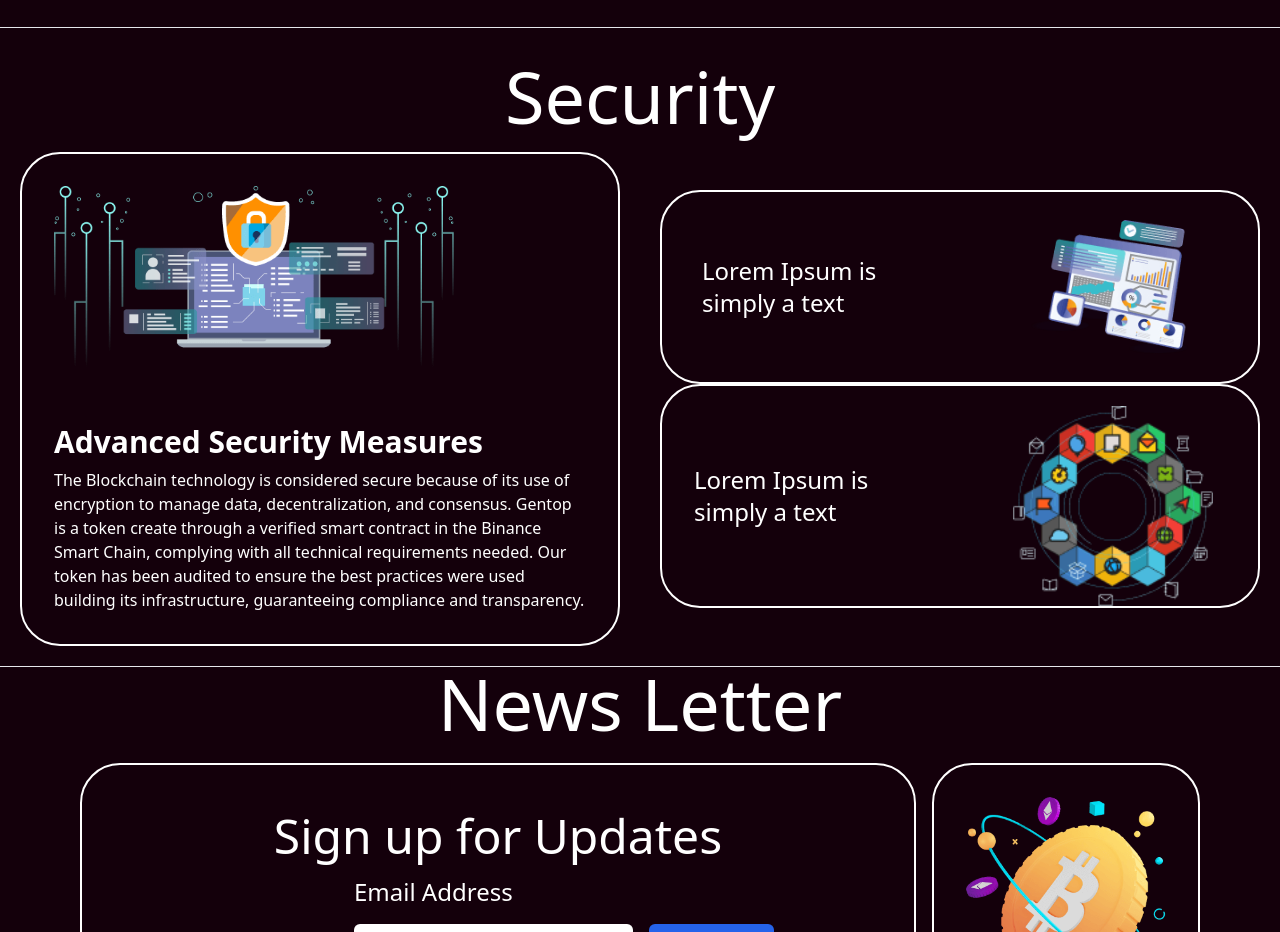
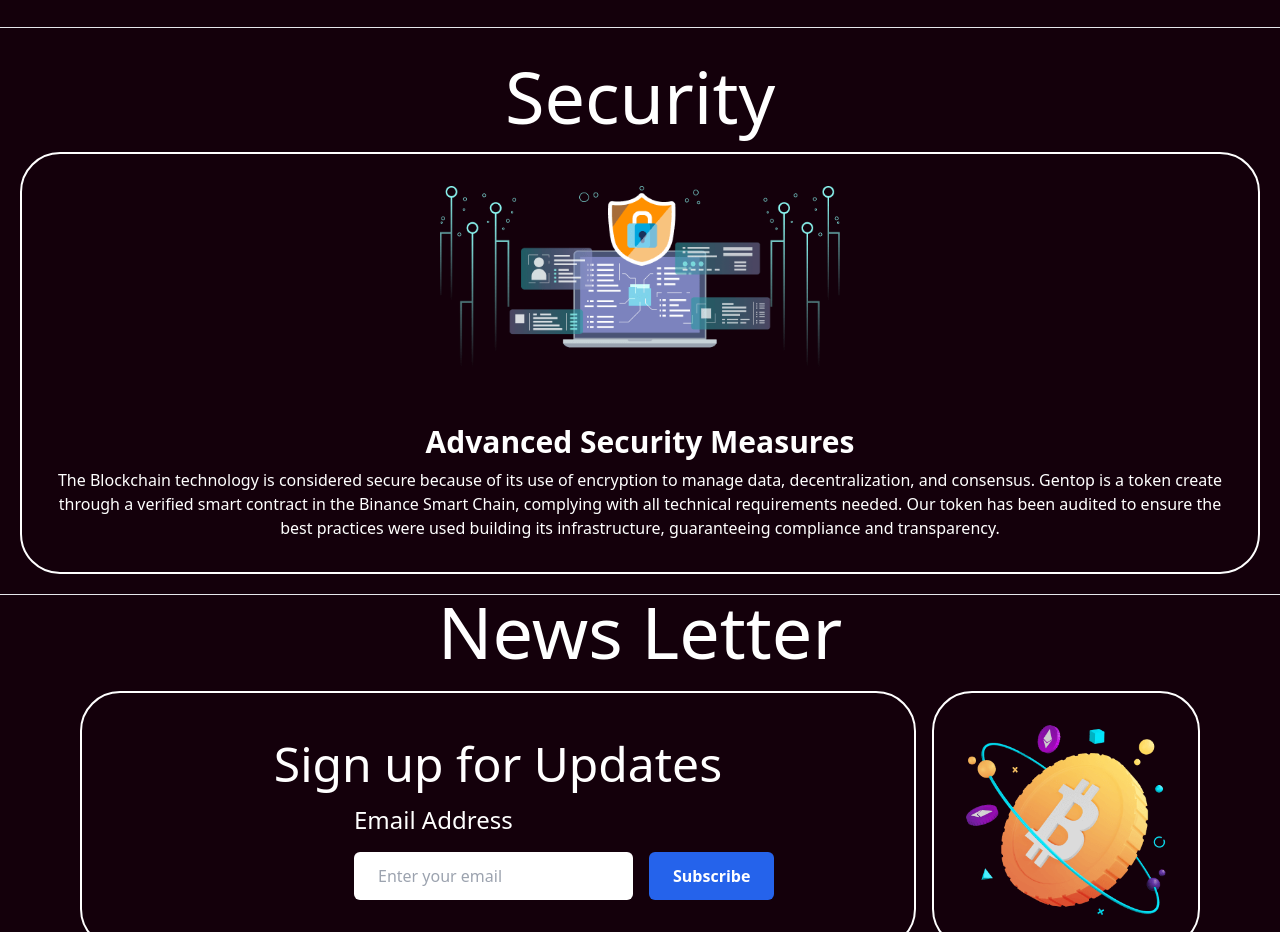
Before and after one commit to umersheikh1986/GenTOP-1, a Next.js app: page / in a window 1280 px wide. Shown: the part 2240-3172 px from the top of the page. Built offline with nearby package versions, Linux system fonts and the light colour scheme.

Commit message:
security section upadated

```diff
--- a/src/app/component/Decentralization.tsx
+++ b/src/app/component/Decentralization.tsx
@@ -6,16 +6,20 @@ const Decentralization = () => {
       <div className="mt-8">
         <h1 className="text-center text-7xl text-white"> Security</h1>
       </div>
-      <section className="grid lg:grid-cols-2 gap-10 max-w-7xl items-center mx-auto  p-5">
-        <div className="p-8 border-2 border-white  rounded-[40px]">
+      <section className=" gap-10 max-w-7xl  mx-auto  p-5">
+        <div className="p-8 border-2 flex flex-col items-center justify-between text-white border-white  rounded-[40px]">
           {/* <Image src="/brands.png" width={400} height={400} alt="brands" /> */}
-          <Image src="/s1.png" width={400} height={400} alt="brands" />
 
-          <div className="text-white">
+          <div className="">
+            <Image src="/s1.png" width={400} height={400} alt="brands" />
+          </div>
+          <div>
             <h1 className="text-2xl md:text-3xl font-extrabold pt-8">
               Advanced Security Measures
             </h1>
-            <p className="mt-2">
+          </div>
+          <div>
+            <p className="mt-2 text-center">
               The Blockchain technology is considered secure because of its use
               of encryption to manage data, decentralization, and consensus.
               Gentop is a token create through a verified smart contract in the
@@ -26,32 +30,6 @@ const Decentralization = () => {
             </p>
           </div>
         </div>
-        <div className="text-white gap-16 ">
-          <div className="grid place-items-center rounded-[40px] justify-between border-2 border-white grid-cols-2 gap-4 p-2">
-            <h2 className="text-xl md:text-2xl  p-8">
-              Lorem Ipsum is simply a text
-            </h2>
-            <Image
-              src="/s2.png"
-              alt="arrow"
-              width={200}
-              height={200}
-              className="p-5 "
-            />
-          </div>
-          <div className="grid grid-cols-2 place-items-center rounded-[40px] justify-between border-2 border-white gap-4">
-            <h2 className="text-xl md:text-2xl  p-8">
-              Lorem Ipsum is simply a text
-            </h2>
-            <Image
-              src="/s3.png"
-              alt="arrow"
-              width={200}
-              height={200}
-              className="pt-5  "
-            />
-          </div>
-        </div>
       </section>
     </div>
   );
```
